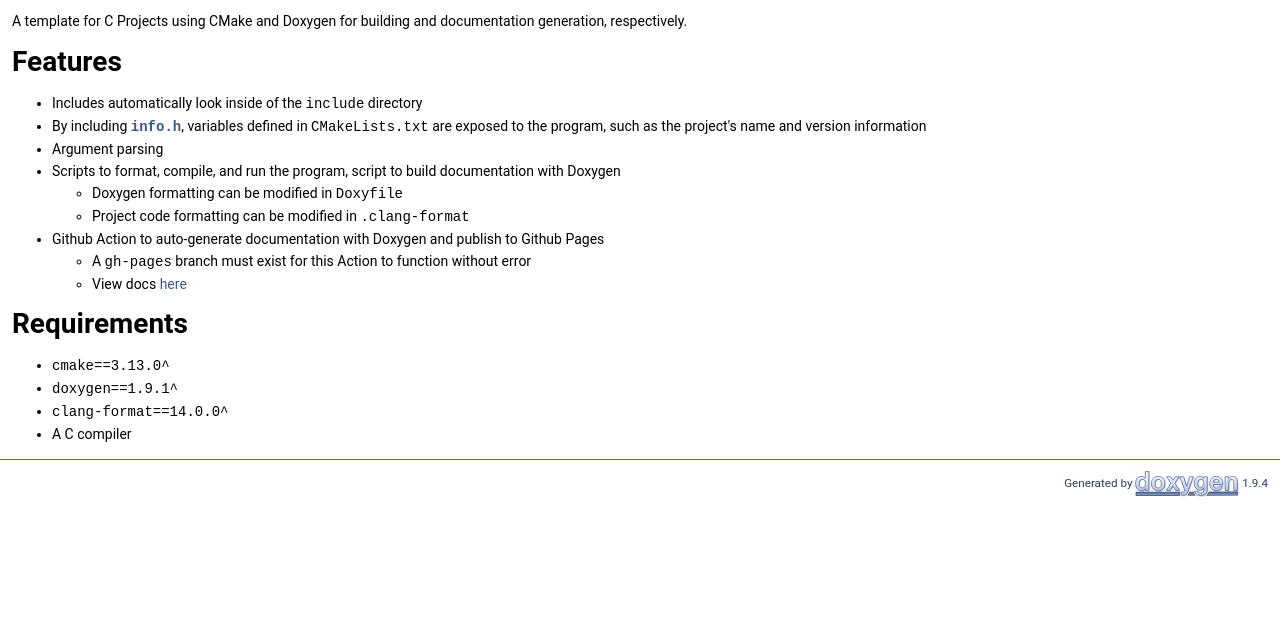
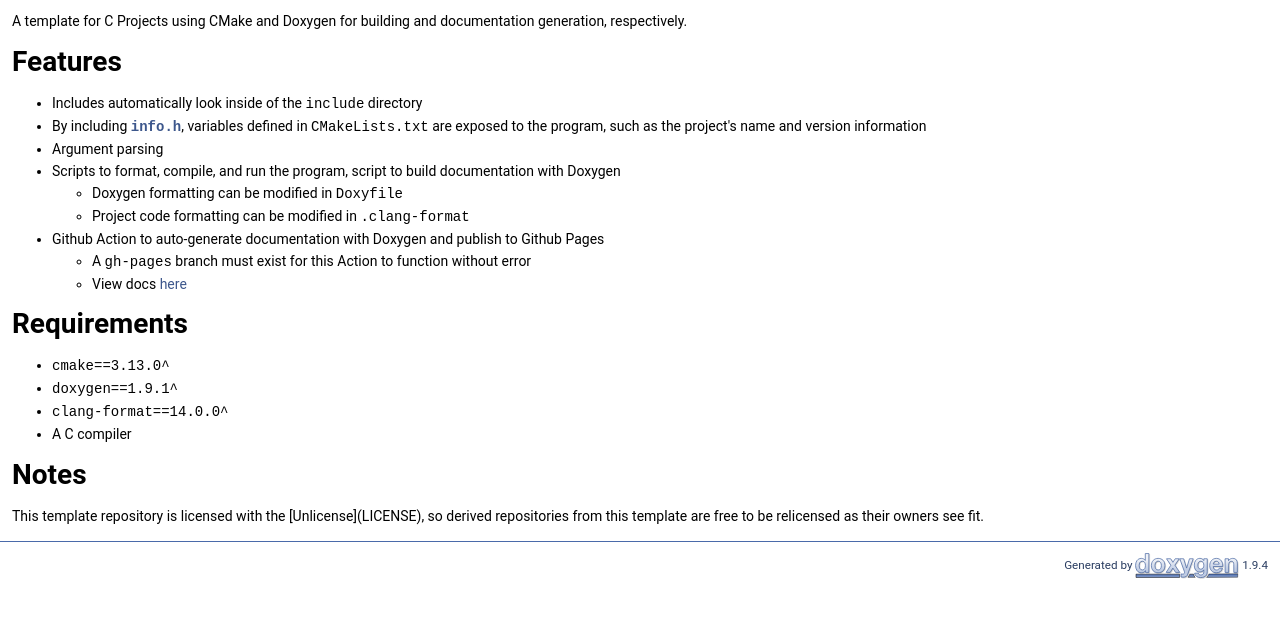
Before and after one commit to CharlesAverill/C_Project, a plain HTML site: page html/index.html in a window 1280 px wide. Shown: the part 156-774 px from the top of the page. Drawn offline with Linux system fonts and the light colour scheme.

Commit message:
Latest docs - 2022-09-18T04:19:43Z

```diff
--- a/html/index.html
+++ b/html/index.html
@@ -90,8 +90,11 @@ Requirements</h1>
 <li><code>cmake==3.13.0^</code></li>
 <li><code>doxygen==1.9.1^</code></li>
 <li><code>clang-format==14.0.0^</code></li>
-<li>A C compiler </li>
+<li>A C compiler</li>
 </ul>
+<h1><a class="anchor" id="autotoc_md3"></a>
+Notes</h1>
+<p >This template repository is licensed with the [Unlicense](LICENSE), so derived repositories from this template are free to be relicensed as their owners see fit. </p>
 </div></div><!-- PageDoc -->
 </div><!-- contents -->
 <!-- start footer part -->
```
Also changed, not shown: index.html (+4 -1 lines), 8 other files.
